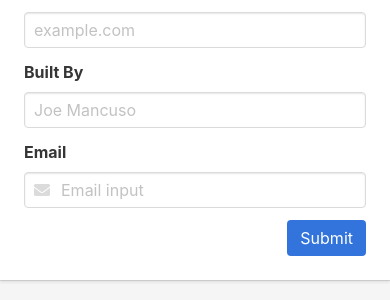
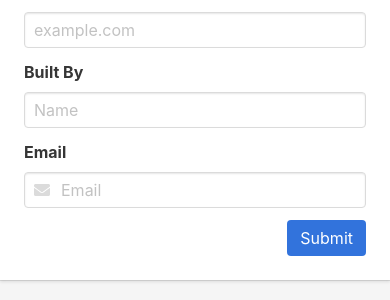
Before and after one commit to mitchdennett/madewithmasonite, a Python web app: template resources/templates/submit.html in a window 390 px wide. Shown: the part 346-646 px from the top of the page. Run offline with Jinja, Linux system fonts and the light colour scheme; the template is opened without the code that fills it, so the values that code supplies are empty; some libraries are stand-ins or nearby versions; some web fonts are replaced.

Commit message:
Fixes for mobile

```diff
--- a/resources/templates/submit.html
+++ b/resources/templates/submit.html
@@ -49,13 +49,13 @@
                             <div class="field">
                                 <label class="label">Built By</label>
                                 <div class="control">
-                                    <input class="input" name="submitter_name" type="text" placeholder="Joe Mancuso">
+                                    <input class="input" name="submitter_name" type="text" placeholder="Name">
                                 </div>
                             </div>
                             <div class="field">
                                 <label class="label">Email</label>
                                 <div class="control has-icons-left has-icons-right">
-                                    <input class="input" name="submitter_email" type="email" placeholder="Email input">
+                                    <input class="input" name="submitter_email" type="email" placeholder="Email">
                                     <span class="icon is-small is-left">
                                     <i class="fas fa-envelope"></i>
                                     </span>
```
Also changed, not shown: resources/templates/viewer.html (+6 -2 lines).
